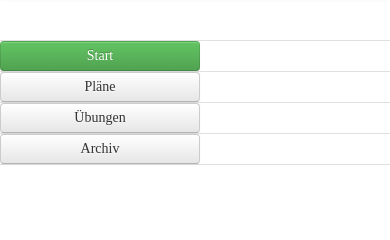
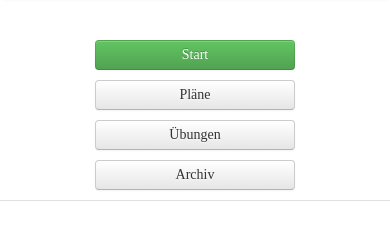
Before and after one commit to monotv/myfit-demo, a plain HTML site: page index.html in a window 390 px wide. Shown: the part 44-284 px from the top of the page. Drawn offline with Linux system fonts and the light colour scheme; some packages are replaced by stand-ins of ours; a small style sheet from the web is missing.

Commit message:
format menu

```diff
--- a/css/styles.css
+++ b/css/styles.css
@@ -242,12 +242,10 @@
 .navbar-inner .btn.btn-primary {
     float: left;
 }
-<<<<<<< HEAD
 body {
     padding-left: 0;
     padding-right: 0;
   }
-=======
 .menu li {
     border: none;
     margin-bottom: 10px;
@@ -261,4 +259,3 @@
     background-size: 30px 30px;
     background-position: 0 5px;
 }
->>>>>>> 25896c687f80e4274fc305889868e6ee402639e9
```
